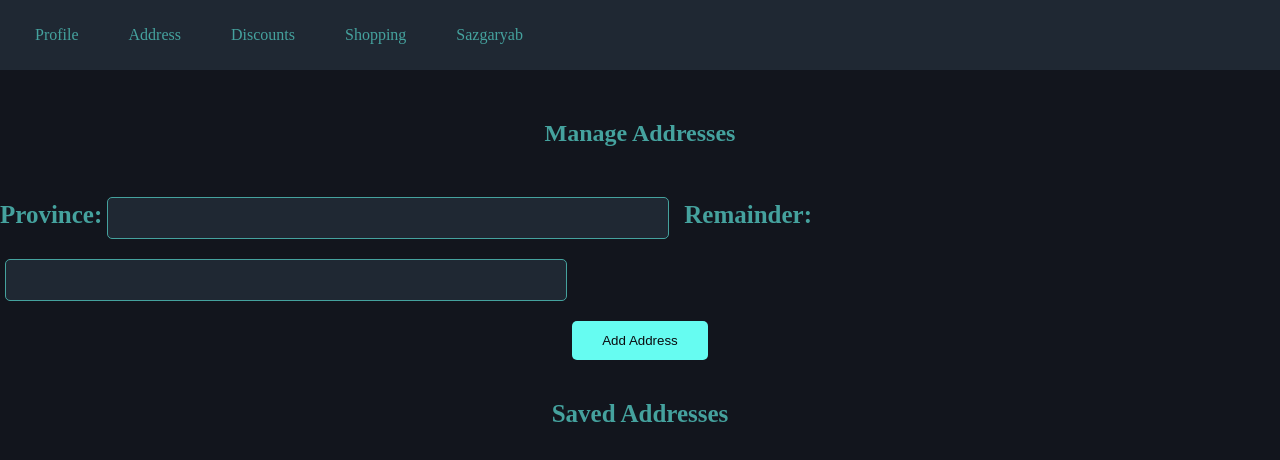
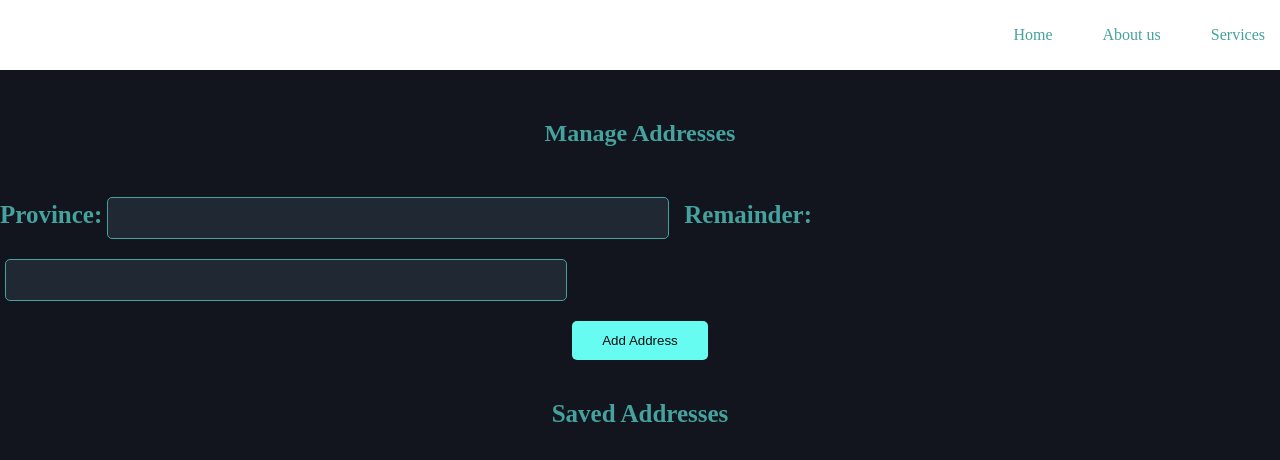
Before and after one commit to romina-kh/PEYSAZ_UI, a React (Vite) app in the folder client/: page /address in a window 1280 px wide. Shown: the top 460 px of the page. Built offline with nearby package versions, Linux system fonts and the light colour scheme.

Commit message:
final (almost)

```diff
--- a/client/src/pages/general/cartstate.jsx
+++ b/client/src/pages/general/cartstate.jsx
@@ -51,7 +51,7 @@ const CartStateList = () => {
                         ))}
                     </ul>
                 ) : (
-                    <p>No carts found</p>
+                    <p className="error">No carts found</p>
                 )}
                 <Last5Shopping customerId={customerId} />
                 <ShoppingHistory />
--- a/client/src/pages/general/shopping.jsx
+++ b/client/src/pages/general/shopping.jsx
@@ -28,7 +28,7 @@ const Last5Shopping = ({ customerId }) => {
             <div className="shopping-container">
                 <h3>Last 5 Shopping Transactions</h3>
                 {loading ? (
-                    <p>Loading...</p>
+                    <p className="error">Loading...</p>
                 ) : transactions.length > 0 ? (
                     <ul className="shopping-ul">
                         {transactions.map((transaction, index) => (
@@ -51,13 +51,13 @@ const Last5Shopping = ({ customerId }) => {
                                         ))}
                                     </ul>
                                 ) : (
-                                    <p>No products found for this transaction</p>
+                                    <p className="error">No products found for this transaction</p>
                                 )}
                             </li>
                         ))}
                     </ul>
                 ) : (
-                    <p>No transactions found</p>
+                    <p className="error">No transactions found</p>
                 )}
             </div>
 
--- a/client/src/pages/home/home.jsx
+++ b/client/src/pages/home/home.jsx
@@ -51,7 +51,6 @@ const Home = () => {
                     <h1>WELCOME TO PEYSAZ</h1>
                     <div className="profile-info">
                         <h2>Profile:</h2>
-                        <h3>ID: {costumer.ID}</h3>
                         <h3>First Name: {costumer.First_name}</h3>
                         <h3>Last Name: {costumer.Last_name}</h3>
                         <h3>Phone Number: {costumer.Phone_number}</h3>
@@ -81,6 +80,7 @@ const Home = () => {
                 </div>
             ) : (
                 <div className="not-logged-in">
+                    <Navbar />
                 <div className="image-container">
                     <img className="home-pic" src={picture} alt="Home" />
                     <div className="buttons">
--- a/client/src/pages/navbar/navbar.css
+++ b/client/src/pages/navbar/navbar.css
@@ -8,22 +8,32 @@
     display: flex;
     align-items: center;
     justify-content: space-between;
-    padding: 0 20px;
-    background-color : #1f2833 ;
+
    /* display: none;*/
 }
 
 .nav-container
 {
+    height: 70px;
+    width: 100%;
     display: flex;
     align-items: center;
     gap: 20px;
+    background-color : #1f2833 ;
 }
 
 .nav-links
 {
     display: flex;
     gap: 20px;
+}
+.nav-container-2{
+    height: 70px;
+    width: 100%;
+    display: flex;
+    align-items: center;
+    gap: 20px;
+    justify-content: right;
 }
 
 .nav-item
--- a/client/src/pages/navbar/navbar.jsx
+++ b/client/src/pages/navbar/navbar.jsx
@@ -1,10 +1,20 @@
-import {Link} from "react-router-dom"
+import {Link} from "react-router-dom";
+import { useState, useEffect } from "react";
 
 const Navbar = () => {
+    const [customerId, setCustomerId] = useState("");
+
+    useEffect(() => {
+        const storedUser = localStorage.getItem("costumer");
+        if (!storedUser) return;
+        const user = JSON.parse(storedUser);
+        setCustomerId(user.ID);
+    }, [customerId]);
 
 
     return (
         <div className="navbar">
+                    {customerId ? (
                         <div className="nav-container">
                             <div className="nav-links">
                                 <Link to='/' className="nav-item">Profile</Link>
@@ -13,7 +23,20 @@ const Navbar = () => {
                                 <Link to='/shopping' className="nav-item">Shopping</Link>
                                 <Link to='/sazgaryab'className="nav-item">Sazgaryab</Link>
                             </div>
+
                         </div>
+                    ) : (
+                        <div className="nav-container-2">
+                            <div className="nav-links">
+                                <Link to='/' className="nav-item">Home</Link>
+                                <Link to="/" className="nav-item">About us</Link>
+                                <Link to="/" className="nav-item">Services</Link>
+
+                            </div>
+
+                        </div>
+                    )}
+
                 </div>
 
     );
--- a/client/src/pages/sign-up/sign-up.jsx
+++ b/client/src/pages/sign-up/sign-up.jsx
@@ -1,11 +1,11 @@
 import {useForm} from 'react-hook-form';
 import * as yup from 'yup';
-import {yupResolver} from '@hookform/resolvers/yup' // validation
+import {yupResolver} from '@hookform/resolvers/yup'
 import {useNavigate} from 'react-router-dom'
 
 const SignUp = () => {
 
-    const navigate = useNavigate(); // go mikone
+    const navigate = useNavigate();
 
     const schema = yup.object().shape({
         First_name: yup.string().required("First Name is Required!"),
@@ -13,8 +13,6 @@ const SignUp = () => {
         Phone_number:yup.number("Phone Number Must be a Number").required("Phone Number is Required!").typeError("Phone Number is Required!"),
     });
 
-    // register :link
-    // resolver link yup to form -- yup check validation
     const {register, handleSubmit, formState:{errors}} = useForm({resolver: yupResolver(schema)});
 
     const onSubmit = async (data) => {
@@ -30,7 +28,7 @@ const SignUp = () => {
             const result = await res.json();
 
             if (res.ok) {
-                localStorage.setItem("costumer", JSON.stringify(result.costumer)); // make an item named costumer and put data in it
+                localStorage.setItem("costumer", JSON.stringify(result.costumer));
                 navigate("/");
             } else {
                 console.error(result.message);
```
Also changed, not shown: 1 other file (tests, documents, lock files or other folders). Lines whose indentation alone changed are shown as unchanged.
